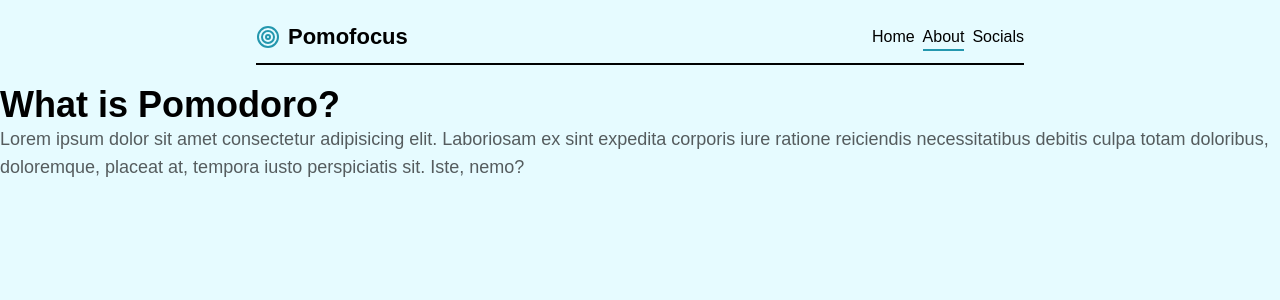
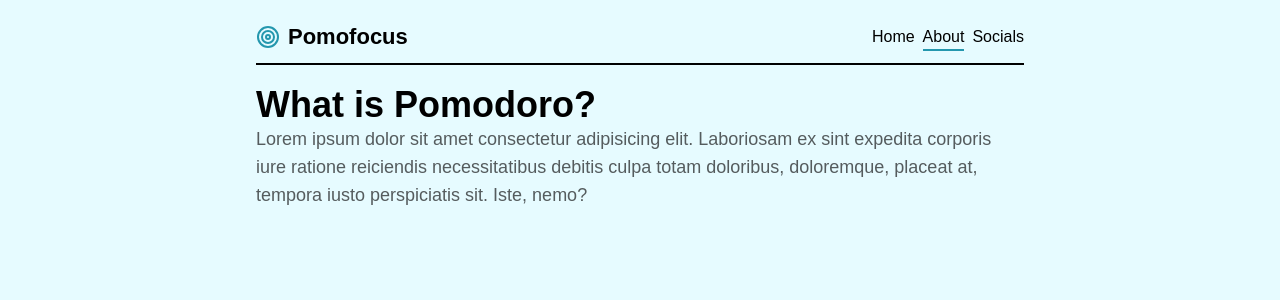
Before and after one commit to GCarido/pomo-focus, a Next.js app: page /about in a window 1280 px wide. Shown: the top 300 px of the page. Built offline with nearby package versions, Linux system fonts and the light colour scheme; a web font is replaced by a local one.

Commit message:
Change html semantic from section to main for about page

```diff
--- a/app/about/page.tsx
+++ b/app/about/page.tsx
@@ -2,7 +2,7 @@ import React from 'react'
 
 const About = () => {
   return (
-    <section className="">
+    <main className="px-[10%] xl:px-[20%]">
       <div className="container mx-auto">
         <div>
           <h2 className="h2">
@@ -11,7 +11,7 @@ const About = () => {
           <p className="subtitle">Lorem ipsum dolor sit amet consectetur adipisicing elit. Laboriosam ex sint expedita corporis iure ratione reiciendis necessitatibus debitis culpa totam doloribus, doloremque, placeat at, tempora iusto perspiciatis sit. Iste, nemo?</p>
         </div>
       </div>
-    </section>
+    </main>
   )
 }
 
```
